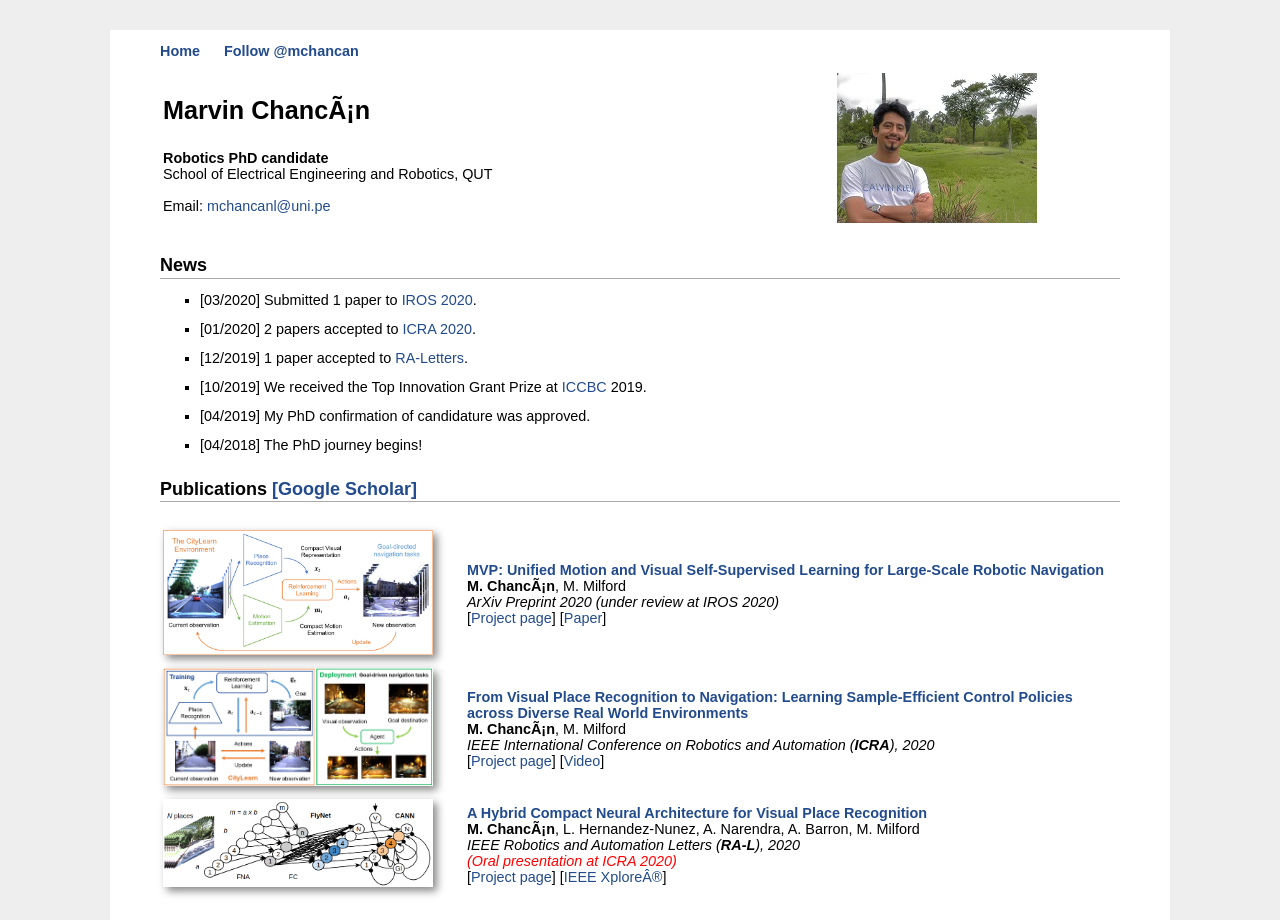
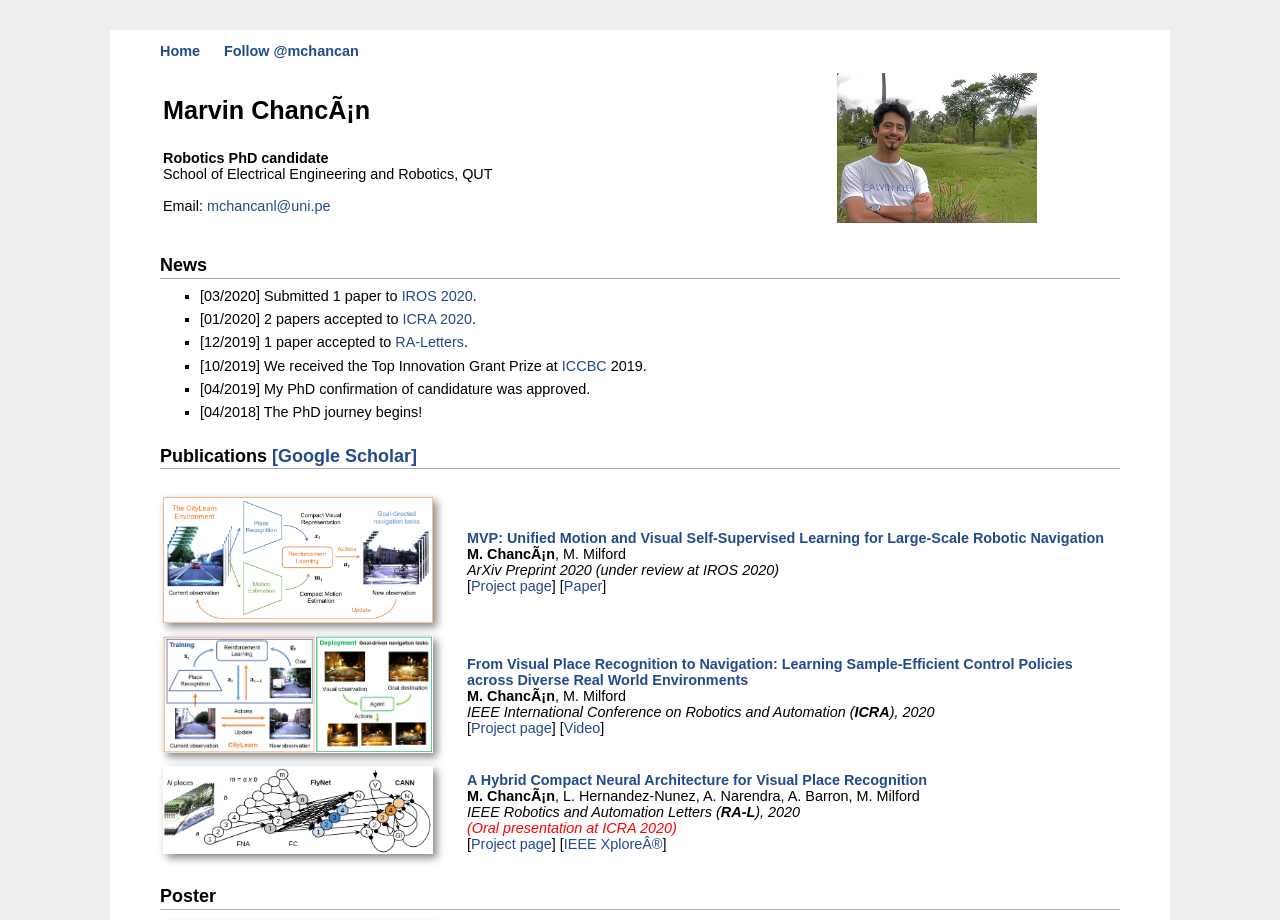
Before and after one commit to mchancan/mchancan.github.io, a Jekyll site: the page built from index.html, in a window 1280 px wide. Shown: the top 920 px of the page. Built offline with Jekyll 4.4.1, drawn with Linux system fonts in a browser that asks for light colours; comment, search, counter and statistics services are not loaded; grey boxes are pictures that could not be loaded.

Commit message:
Update main.css

```diff
--- a/css/main.css
+++ b/css/main.css
@@ -256,7 +256,7 @@ p + ul, p + ol {
 }
 
 li {
-	margin-top:0.9em;
+	margin-top:0.5em;
 }
 
 ol {
```
